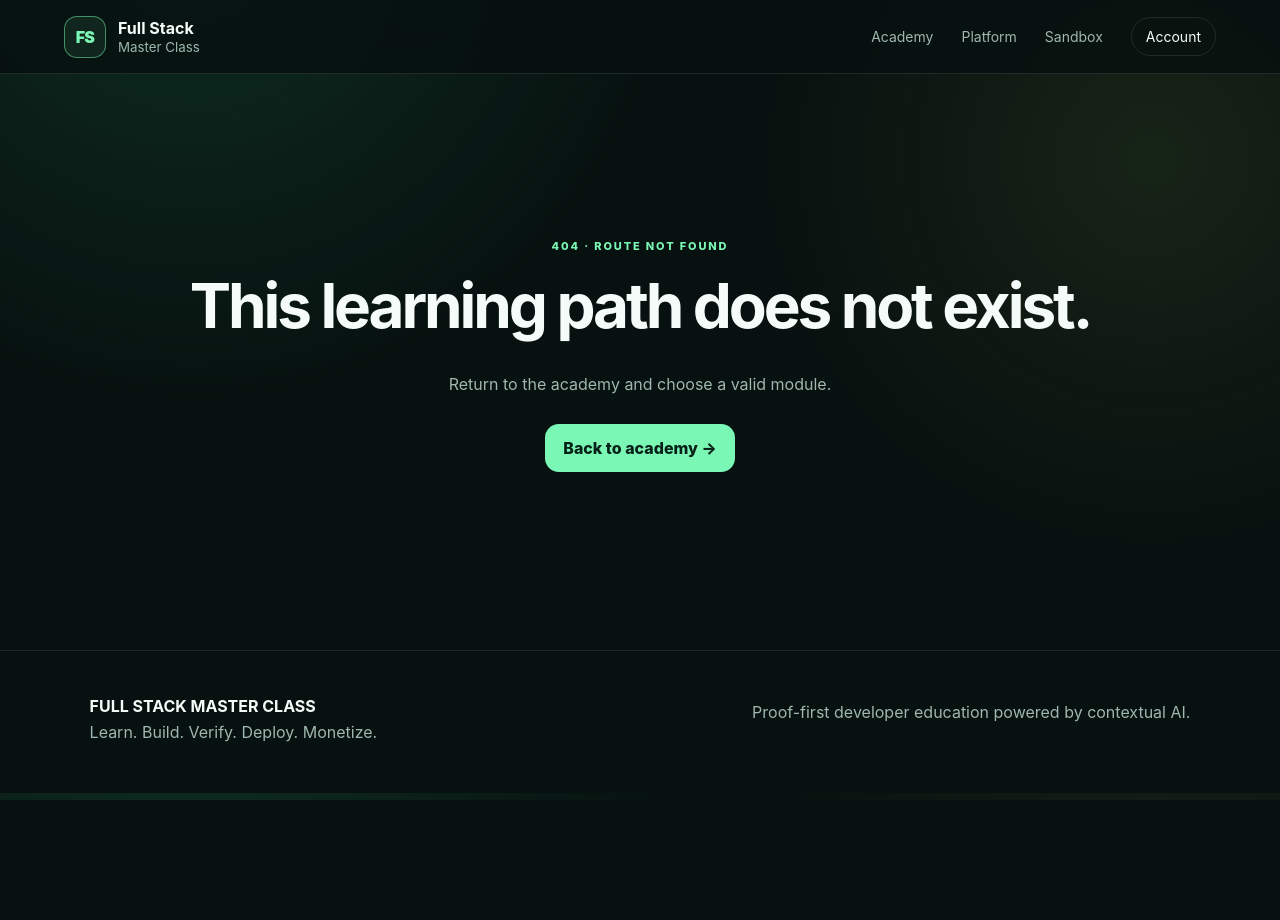
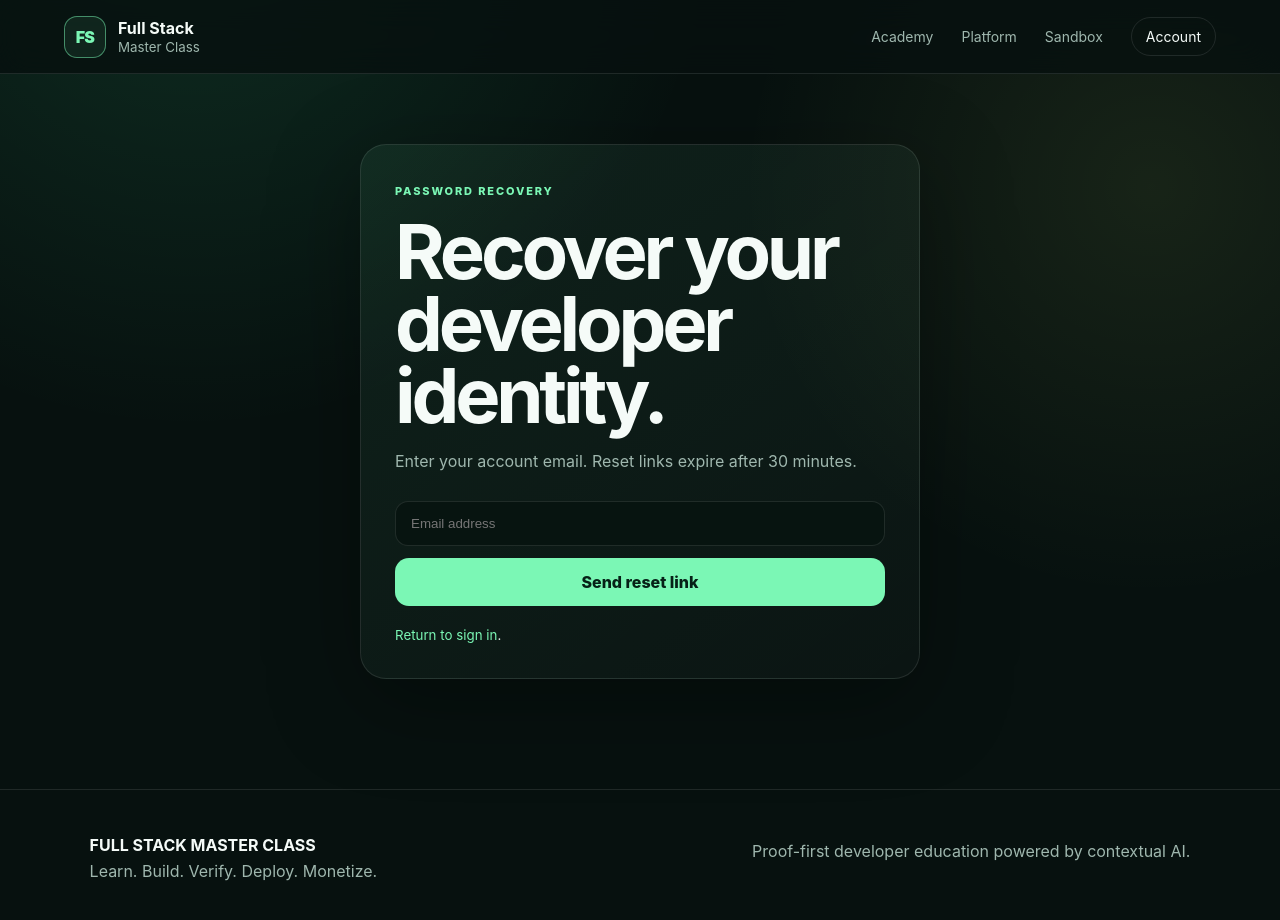
Before and after one commit to mabrig1/FULL-STACK-MASTER-CLASS, a Next.js app: page /forgot-password in a window 1280 px wide. Before the commit this address had no page. Shown: the top 920 px of the page. Before the commit the page ends 800 px from the top, so only its background shows below. Built offline with nearby package versions, Linux system fonts and the light colour scheme.

Commit message:
feat: add verification and password recovery UI

```diff
--- /dev/null
+++ b/app/forgot-password/page.tsx
@@ -0,0 +1,5 @@
+import ForgotPasswordStudio from "@/components/forgot-password-studio";
+
+export default function ForgotPasswordPage() {
+  return <ForgotPasswordStudio />;
+}
```
